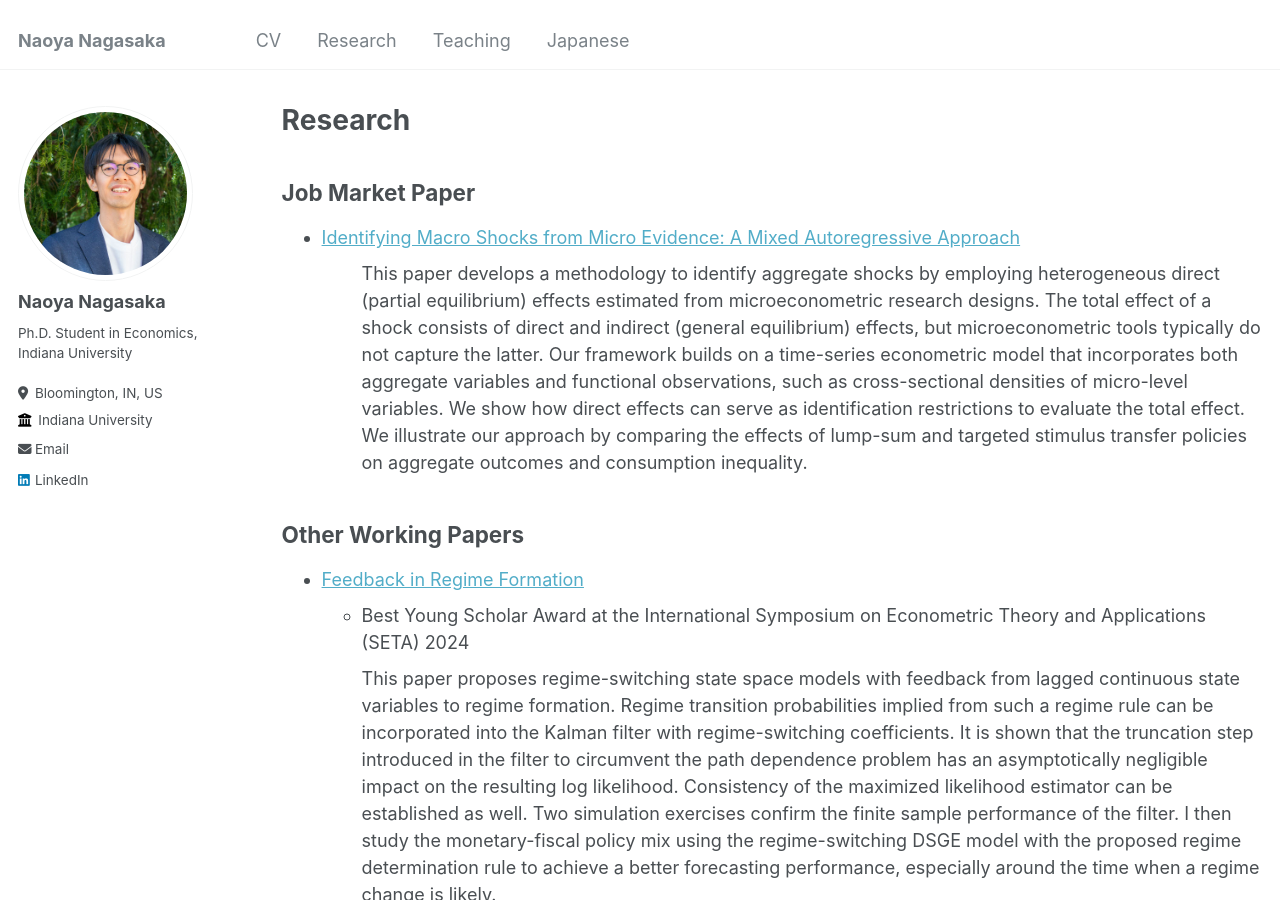
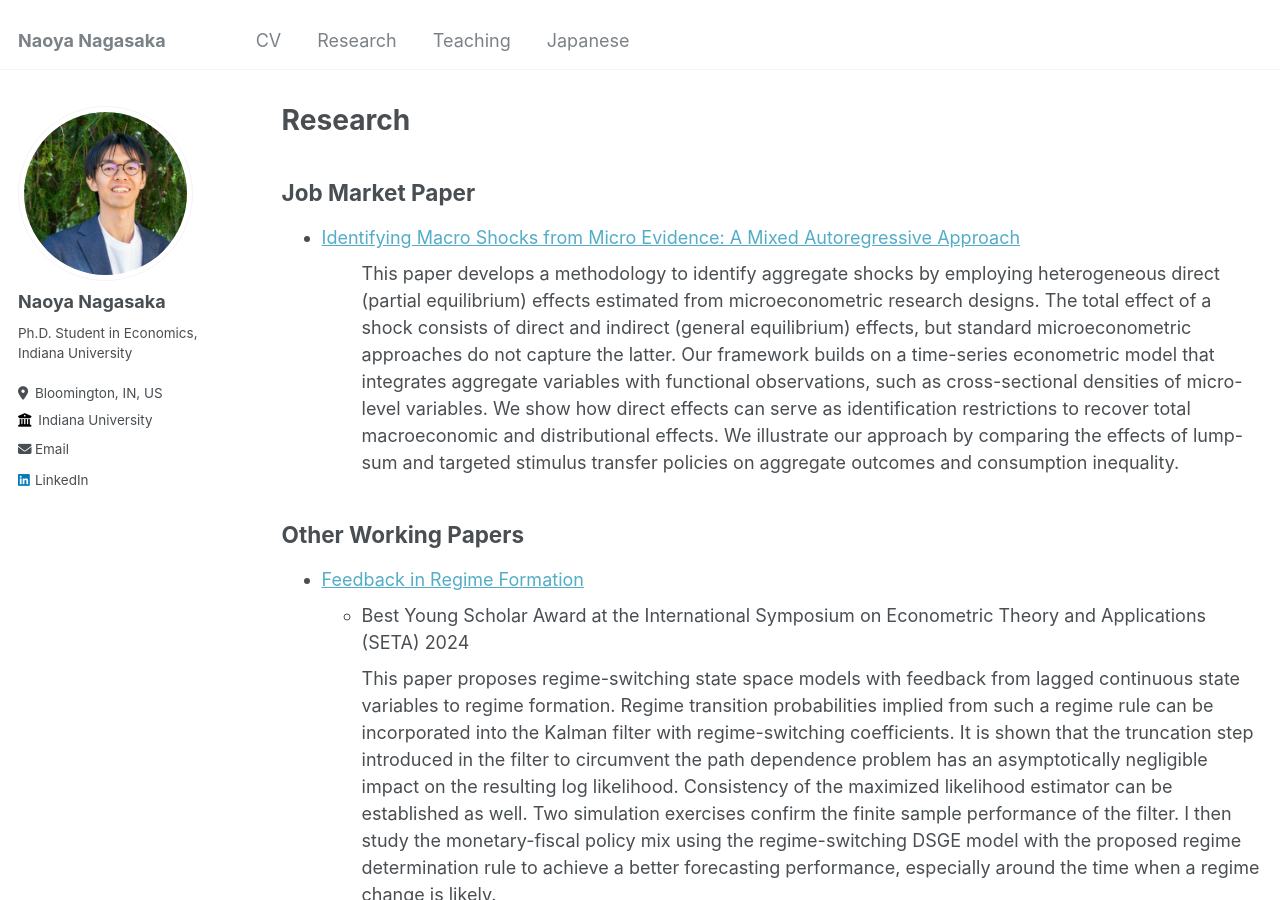
Before and after one commit to naonagas/naonagas.github.io, a Jekyll site: the page built from _pages/research.html, in a window 1280 px wide and 900 px high. Built offline with Jekyll 4.4.1, drawn with Linux system fonts in a browser that asks for light colours.

Commit message:
Update research.html

```diff
--- a/_pages/research.html
+++ b/_pages/research.html
@@ -9,7 +9,7 @@ author_profile: true
 <ul>
 <li> <a href="https://naonagas.github.io/files/MacroShockMicroEvidence.pdf">Identifying Macro Shocks from Micro Evidence: A Mixed Autoregressive Approach</a></li>
     <ol style="list-style: none">
-        <li> This paper develops a methodology to identify aggregate shocks by employing heterogeneous direct (partial equilibrium) effects estimated from microeconometric research designs. The total effect of a shock consists of direct and indirect (general equilibrium) effects, but microeconometric tools typically do not capture the latter. Our framework builds on a time-series econometric model that incorporates both aggregate variables and functional observations, such as cross-sectional densities of micro-level variables. We show how direct effects can serve as identification restrictions to evaluate the total effect. We illustrate our approach by comparing the effects of lump-sum and targeted stimulus transfer policies on aggregate outcomes and consumption inequality. </li>
+        <li> This paper develops a methodology to identify aggregate shocks by employing heterogeneous direct (partial equilibrium) effects estimated from microeconometric research designs. The total effect of a shock consists of direct and indirect (general equilibrium) effects, but standard microeconometric approaches do not capture the latter. Our framework builds on a time-series econometric model that integrates aggregate variables with functional observations, such as cross-sectional densities of micro-level variables. We show how direct effects can serve as identification restrictions to recover total macroeconomic and distributional effects. We illustrate our approach by comparing the effects of lump-sum and targeted stimulus transfer policies on aggregate outcomes and consumption inequality. </li>
     </ol>
 </ul>
 
```
